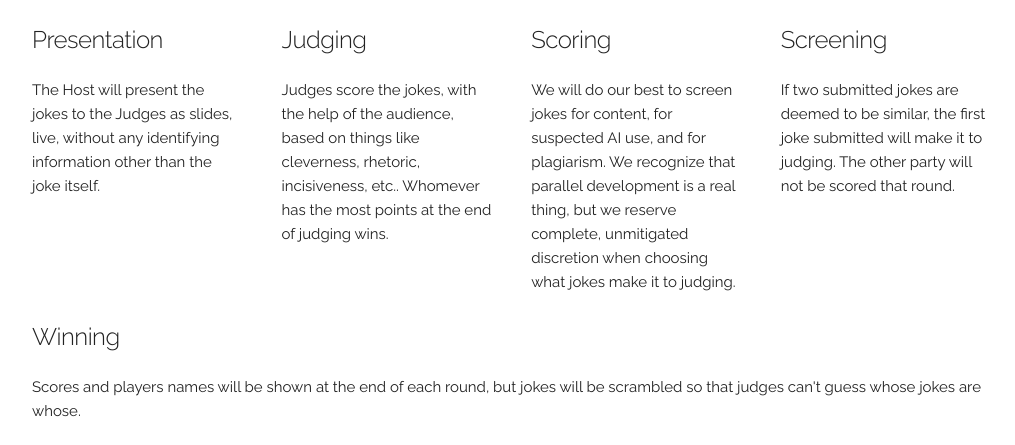
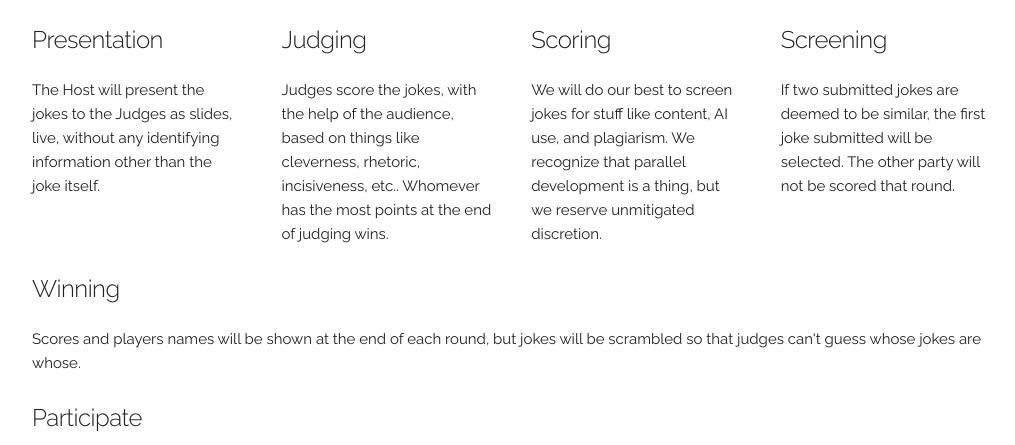
Before and after one commit to jimhodgson/brickley, a plain HTML site: page index.html in a window 1280 px wide. Shown: the part 352-797 px from the top of the page, without its empty margins (128-1143 px from the left). Drawn offline with Linux system fonts and the light colour scheme.

Commit message:
more changes

```diff
--- a/index.html
+++ b/index.html
@@ -56,13 +56,13 @@
       <div class="three columns">
         <h5>Scoring</h5>
         <p>
-        We will do our best to screen jokes for content, for suspected AI use, and for plagiarism. We recognize that parallel development is a real thing, but we reserve complete, unmitigated discretion when choosing what jokes make it to judging.
+        We will do our best to screen jokes for stuff like content, AI use, and plagiarism. We recognize that parallel development is a thing, but we reserve unmitigated discretion.
         </p>
       </div>
       <div class="three columns">
         <h5>Screening</h5>
         <p>
-        If two submitted jokes are deemed to be similar, the first joke submitted will make it to judging. The other party will not be scored that round.
+        If two submitted jokes are deemed to be similar, the first joke submitted will be selected. The other party will not be scored that round.
         </p>
       </div>
     </div>
```
